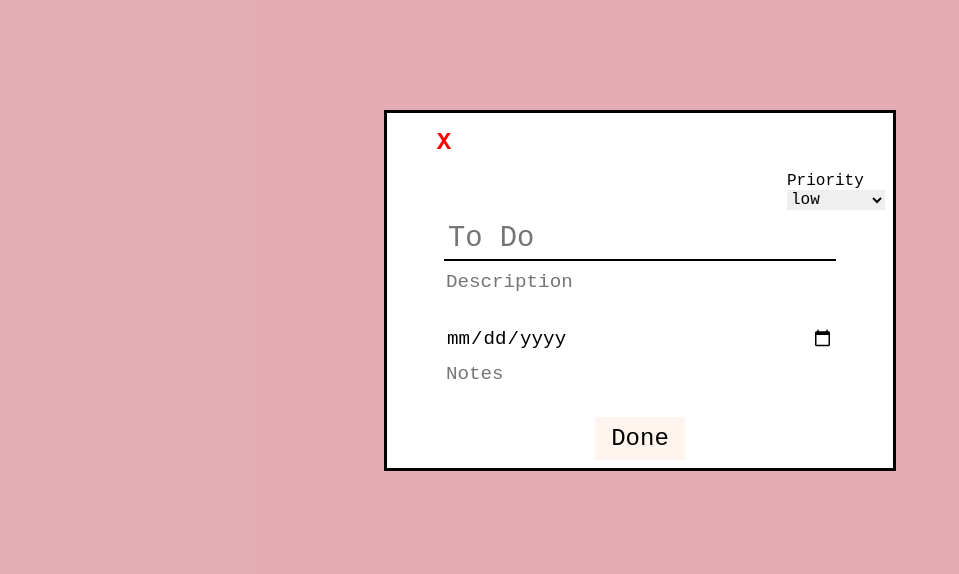
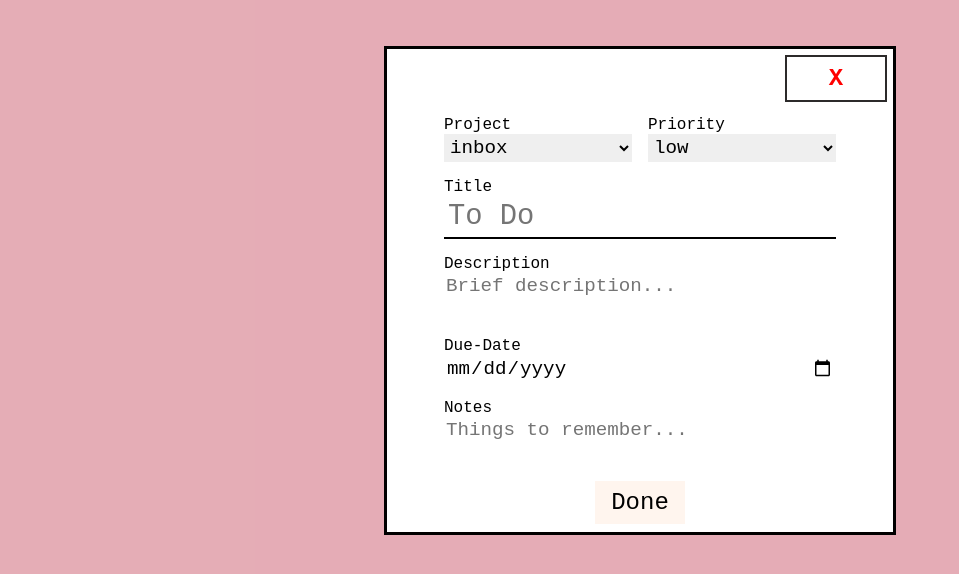
Before and after one commit to himanshi223/to-do-app, a website built with webpack: page src/template.html in a window 1280 px wide. Both pictures are taken after a click on the button "Add a task". Shown: the part 110-684 px from the top of the page, without its empty margins (0-959 px from the left). Built offline with nearby package versions, Linux system fonts and the light colour scheme; a web font is replaced by a local one.

Commit message:
Design the add form
Added labels font

```diff
--- a/src/add-todo.js
+++ b/src/add-todo.js
@@ -1,7 +1,7 @@
 const todos = [];
 
 class todo{
-    constructor(title, description, dueDate, priority, notes, project){
+    constructor( project, priority, title, description, dueDate, notes){
         this.completed = false;
         this.project = project;
         this.title = title;
@@ -37,7 +37,7 @@ class todo{
 
     getDetails(){
         return {
-            project, title, description, dueDate, priority, notes
+            project, priority, title, description, dueDate, notes
         }
     }
 }
--- a/src/create-form.js
+++ b/src/create-form.js
@@ -1,13 +1,17 @@
 import addTodo from "./add-todo.js";
+import projects from "./projectManager.js";
 
 export default function createAddForm(){
     const dialog = document.querySelector("#add-task-dialog");
     const form = document.createElement("form");
     form.id = "add-task-form";
+    form.classList.add("add-form");
     let todo;
 
     const cancel = document.createElement("button");
     cancel.id = "cancel-add-form";
+    cancel.classList.add("cancel");
+    cancel.ariaLabel = "cancel";
     cancel.textContent = "X";
     cancel.addEventListener("click", (e)=>{
         e.preventDefault();
@@ -20,10 +24,14 @@ export default function createAddForm(){
 
     const addField = (field, type)=>{
         const fieldContainer = document.createElement("div");
+        fieldContainer.classList.add("container");
+        const fieldLabel = document.createElement("label");
+        fieldLabel.textContent = field;
+        fieldLabel.for = field;
         const fieldInput = document.createElement("input");
         fieldInput.id=field;
         fieldInput.type=type;
-        fieldInput.setAttribute("required",true);
+        fieldContainer.appendChild(fieldLabel);
         fieldContainer.appendChild(fieldInput);
         form.appendChild(fieldContainer);
         return fieldInput;
@@ -31,49 +39,79 @@ export default function createAddForm(){
 
     const addTextBox = (label)=>{
         const textBoxContainer = document.createElement("div");
+        textBoxContainer.classList.add("container");
+        const textBoxLabel = document.createElement("label");
+        textBoxLabel.textContent = label;
+        textBoxLabel.for = label;
         const textBox = document.createElement("textarea");
         textBox.id=label;
         textBox.resize = "none";
+        textBoxContainer.appendChild(textBoxLabel);
         textBoxContainer.appendChild(textBox);
         form.appendChild(textBoxContainer);
         return textBox;
     }
 
+    const selectContainer = document.createElement("div");
+    selectContainer.classList = "select-container";
+
+    const projectContainer = document.createElement("div");
+    projectContainer.classList.add("container");
+    const projectLabel = document.createElement("label");
+    projectLabel.for = "project";
+    projectLabel.textContent = "Project";
+    const projectInput = document.createElement("select");
+    projectInput.id = "project";
+    const projectOptions = projects();
+    projectOptions.forEach((element,key)=>{
+        projectInput[key] = new Option(element,element);
+    })
+    projectContainer.appendChild(projectLabel);
+    projectContainer.appendChild(projectInput);
+    selectContainer.appendChild(projectContainer);
+
+
     const priorityContainer = document.createElement("div");
-    priorityContainer.id = "priority-container";
+    priorityContainer.classList.add("container");
     const priorityLabel = document.createElement("label");
     priorityLabel.for = "priority";
     priorityLabel.textContent = "Priority";
     const priorityInput = document.createElement("select");
     priorityInput.id = "priority";
-    const options = ["low", "medium", "high"];
-    options.forEach((element, key)=>{
-        priorityInput[key] = new Option(element,key);
+    const priorityOptions = ["low", "medium", "high"];
+    priorityOptions.forEach((element, key)=>{
+        priorityInput[key] = new Option(element,element);
     })
     priorityContainer.appendChild(priorityLabel);
     priorityContainer.appendChild(priorityInput);
-    form.appendChild(priorityContainer);
+    selectContainer.appendChild(priorityContainer);
+
+    form.appendChild(selectContainer);
 
     const titleInput = addField("title", "text");
     titleInput.placeholder = "To do";
+    titleInput.setAttribute("required",true);
+
 
     const descriptionInput = addTextBox("description");
     descriptionInput.cols = 3;
-    descriptionInput.placeholder = "Description";
+    descriptionInput.placeholder = "Brief description...";
     descriptionInput.maxLength = 100;
 
+
     const dueDateInput = addField("due-date", "date");
+    dueDateInput.setAttribute("required",true);
     const dateLabel = document.createElement("label");
     dateLabel.for = "due-date";
     dateLabel.textContent = "Due By:"
 
     const notesInput = addTextBox("notes");
-    notesInput.placeholder = "Notes";
+    notesInput.placeholder = "Things to remember...";
 
 
     const submitButton = document.createElement("button");
     submitButton.id = "submit-add-form";
-    submitButton.classList.add("submit-button");
+    submitButton.classList.add("submit");
     submitButton.addEventListener("click",(e)=>{
         e.preventDefault();
         if(form.checkValidity()){
@@ -89,13 +127,14 @@ export default function createAddForm(){
     dialog.appendChild(form);
 
     function getDetails(){
+        const project = projectInput.selectedOptions[0].value;
+        const priority = priorityInput.selectedOptions[0].value;
         const title = titleInput.value;
         const description = descriptionInput.value;
-        const priority = priorityInput.value;
         const dueDate = dueDateInput.value;
         const notes = notesInput.value;
         dialog.close;
-        return([title, description, priority, dueDate, notes]);
+        return([project, priority, title, description, dueDate, notes]);
     }
 
 }
--- /dev/null
+++ b/src/projectManager.js
@@ -0,0 +1,23 @@
+const projects = [];
+
+class Project{
+    constructor(title,color){
+        this.title = title;
+        this.color = color;
+    }
+}
+
+function addNewProject(title, color){
+    projects.push(new Project(title, color));
+}
+
+addNewProject("inbox", "white");
+
+export default function getProjects(){
+    const projectTitles = [];
+    projects.forEach(project => {
+        projectTitles.push(project.title);
+        console.log(projectTitles);
+    })
+    return projectTitles;
+}
--- a/src/styles.css
+++ b/src/styles.css
@@ -27,36 +27,41 @@ form {
     display: flex;
     width: 100%;
     flex-flow: column wrap;
-    gap: 8px;
+    gap: 16px;
     align-items: center;
     justify-content: center;
 }
 
-form #cancel-add-form {
+form .cancel {
     width: 20%;
     font-size: 1.5rem;
     font-family: "Red Hat Mono", monospace;
     font-weight: bold;
-    align-self: flex-start;
+    align-self: flex-end;
     color: red;
     padding: none;
     border: none;
     background-color: white;
 }
 
-form #priority-container {
+form .select-container {
     display: flex;
-    flex-direction: column;
-    width: 20%;
-    gap: 0;
-    align-self: flex-end;
+    width: 80%;
+    gap: 16px;
+    justify-content: space-between;
     font-family: "Red Hat Mono" , monospace;
     font-size: 1rem;
 }
 
-form div{
+form .container {
+    text-transform: capitalize;
     display: flex;
-    gap: 8px;
+    flex-direction: column;
+    gap: 0px;
+}
+
+form .container{
+    display: flex;
     width: 80%;
 }
 
@@ -65,23 +70,26 @@ form input, form textarea, form select {
     border: none;
     outline: none;
     font-size: 1.2rem;
-    font-family: "Red Hat Mono", monospace;;
+    font-family: "Red Hat Mono", monospace;
     padding: 2px;
 }
 
-form div #title {
+form label, form button {
+    font-family: "Red Hat Mono", monospace;
+    font-size: 1rem;
+}
+
+form .container #title {
     font-size: 1.8rem;
     padding: 4px;
     border-bottom: 2px solid black;
     text-transform: capitalize;
 }
 
-form div #description, form div #notes {
+form #description, form #notes {
     resize: none;
     overflow: hidden;
 }
-
-
 
 form #priority-container #priority {
     font-size: 1rem;
@@ -92,17 +100,15 @@ form #due-date{
     appearance: none;
 }
 
-form input:user-invalid::after{
-    content: "X";
-    color: red;
+form input:focus, form textarea:focus, form select:focus, form button:focus{
+    outline: 2px solid #2c2a2a;
 }
 
 form button{
-    text-transform: capitalize  ;
+    text-transform: capitalize;
 }
 
-button.submit-button {
-    outline: none;
+button.submit {
     border: none;
     background-color: seashell;
     font-family: "Red Hat Mono", monospace;
```
Also changed, not shown: src/add-projects.js (deleted, +0 -9 lines).
